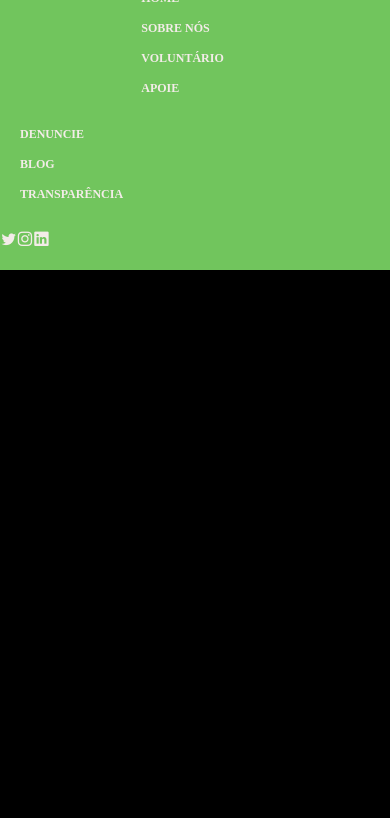
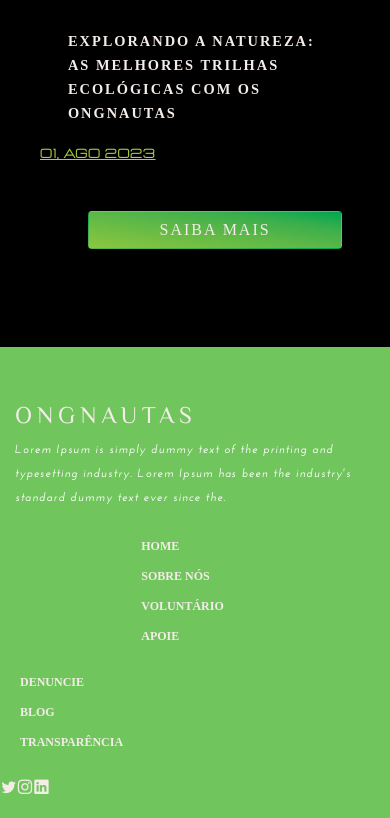
Before and after one commit to Gabriel-Maires/ONGNautas, a Django app: page /blog/ in a window 390 px wide. Shown: the part 2442-3260 px from the top of the page. Before the commit the page ends 2712 px from the top, so only its background shows below. Run offline with Django 4.2, Linux system fonts and the light colour scheme; data that the repository does not hold is empty; some libraries are stand-ins or nearby versions.

Commit message:
arrumando as models e blog

```diff
--- a/apps/ong/templates/partials/card-blog.html
+++ b/apps/ong/templates/partials/card-blog.html
@@ -1,16 +1,18 @@
 {% load static %}
+
+
+{% for post in posts %}
 <div class="col-md-6 col-lg-4">
     <div class="block-blog text-left">
         <a href="#"><img src="{% static 'ong/img/blog/blog-1.jpg' %}" class="card-img-top" alt="img"></a>
         <div class="content-blog">
-
-            <h4><a href="#">Junte-se a nós na missão verde! Acesse nosso Blog e inscrevas-se na nossa newsletter</a></h4>
-            <span>01, ago 2023</span>
+            <h4><a href="#">{{ post.title }}</a></h4>
+            <span>{{ post.date }}</span>
             <a class="float-end btn m-5" name="" id="" href="#" role="button">Saiba Mais</a>
         </div>
     </div>
 </div>
-
+{% endfor %}
 <div class="col-md-6 col-lg-4">
     <div class="block-blog text-left">
         <a href="#"><img src="{% static 'ong/img/blog/blog-2.jpg' %}" class="img-responsive" alt="img"></a>
@@ -32,3 +34,24 @@
         </div>
     </div>
 </div>
+<div class="col-md-6 col-lg-4">
+    <div class="block-blog text-left">
+        <a href="#"><img src="{% static 'ong/img/blog/blog-2.jpg' %}" class="img-responsive" alt="img"></a>
+        <div class="content-blog">
+            <h4><a href="#">Planeta Sustentável: Descubra como os ONGNautas estão fazendo a diferença</a></h4>
+            <span>01, ago 2023</span>
+            <a class="float-end btn m-5" name="" id="" href="#" role="button">Saiba Mais</a>
+        </div>
+    </div>
+</div>
+
+<div class="col-md-6 col-lg-4">
+    <div class="block-blog text-left">
+        <a href="#"><img src="{% static 'ong/img/blog/blog-3.jpg' %}" class="img-responsive" alt="img"></a>
+        <div class="content-blog">
+            <h4><a href="#">Explorando a Natureza: As melhores trilhas ecológicas com os ONGNautas</a></h4>
+            <span>01, ago 2023</span>
+            <a class="float-end btn m-5" name="" id="" href="#" role="button">Saiba Mais</a>
+        </div>
+    </div>
+</div>
--- a/apps/ong/views.py
+++ b/apps/ong/views.py
@@ -9,7 +9,9 @@ from django.contrib.messages import constants
 
 
 def blog_view(request):
-    return render(request, 'blog.html')
+    if request.method == 'GET':
+        posts = Post.objects.all()
+        return render(request, 'blog.html', {'posts': posts})
 
 
 def home_view(request):
@@ -31,10 +33,6 @@ def create_posts(request):
 
                 messages.add_message(request, constants.SUCCESS, 'Post criado com sucesso!')
 
-
-def show_all_posts(request):
-    posts = Post.objects.all()
-    return render(request, 'blog.html', {'posts':posts})
 
 
 def show_posts_per_category(request):
```
Also changed, not shown: apps/ong/models.py (+6 -5 lines), apps/ong/migrations/0003_newsletteruser_date_post_autor_and_more.py (added), apps/ong/migrations/0004_alter_post_title.py (added), apps/ong/migrations/0005_alter_post_title.py (added).
